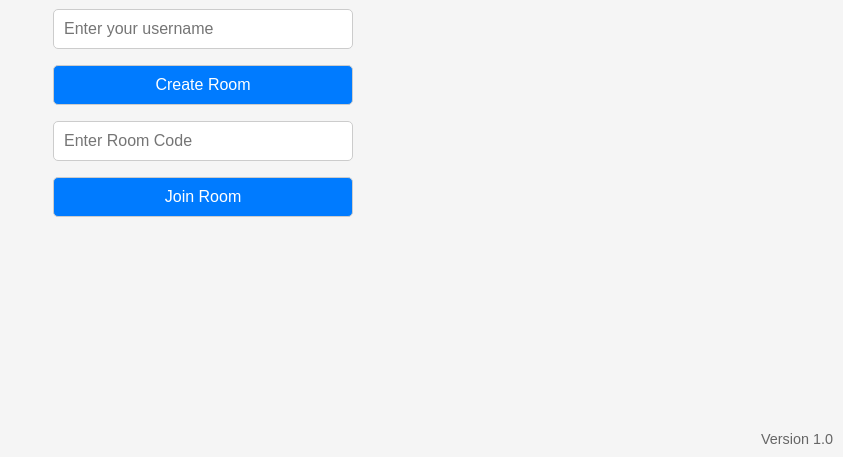
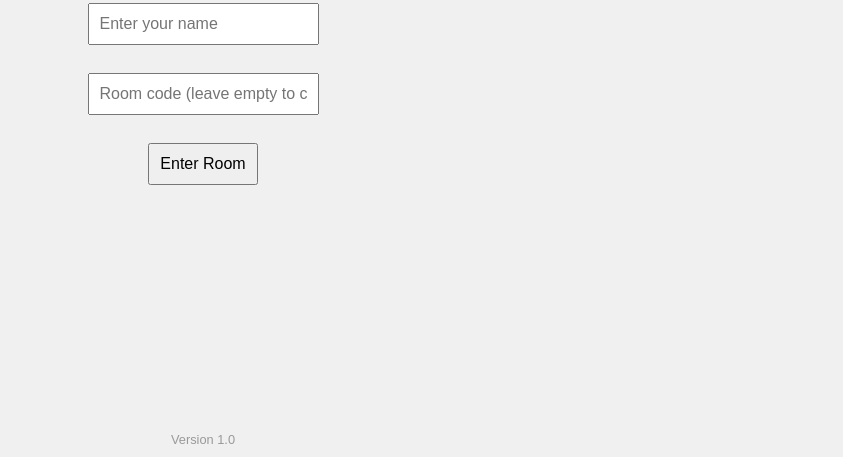
Before and after one commit to Aiden-D0/paint-web, a plain HTML site: page index.html in a window 1280 px wide. Shown: the part 343-800 px from the top of the page, without its empty margins (437-1280 px from the left). Drawn offline with Linux system fonts and the light colour scheme.

Commit message:
Update index.html

```diff
--- a/index.html
+++ b/index.html
@@ -1,75 +1,54 @@
 <!DOCTYPE html>
 <html lang="en">
 <head>
-  <meta charset="UTF-8">
-  <meta name="viewport" content="width=device-width, initial-scale=1.0">
+  <meta charset="UTF-8" />
+  <meta name="viewport" content="width=device-width, initial-scale=1.0" />
   <title>Paint-Web Main Menu</title>
+  <link rel="stylesheet" href="style.css" />
   <style>
     body {
-      margin: 0;
-      padding: 0;
-      font-family: Arial, sans-serif;
-      background: #f5f5f5;
       display: flex;
       flex-direction: column;
       align-items: center;
       justify-content: center;
       height: 100vh;
-    }
-    h1 {
-      font-size: 3em;
-      margin-bottom: 0.5em;
-    }
-    .menu {
-      display: flex;
-      flex-direction: column;
-      gap: 1em;
-      width: 300px;
+      background: #f0f0f0;
     }
     input, button {
       padding: 10px;
-      font-size: 1em;
-      border: 1px solid #ccc;
-      border-radius: 5px;
+      font-size: 1rem;
+      margin: 5px;
     }
-    button {
-      background: #007bff;
-      color: white;
-      cursor: pointer;
+    h1 {
+      margin-bottom: 1rem;
     }
     .version {
       position: absolute;
       bottom: 10px;
-      right: 10px;
-      color: #666;
-      font-size: 0.9em;
+      font-size: 0.8em;
+      color: #999;
     }
   </style>
 </head>
 <body>
   <h1>Paint-Web</h1>
-  <div class="menu">
-    <input type="text" id="username" placeholder="Enter your username">
-    <button onclick="createRoom()">Create Room</button>
-    <input type="text" id="roomCode" placeholder="Enter Room Code">
-    <button onclick="joinRoom()">Join Room</button>
-  </div>
-
+  <input id="userName" type="text" placeholder="Enter your name" />
+  <br />
+  <input id="roomCode" type="text" placeholder="Room code (leave empty to create)" />
+  <br />
+  <button onclick="enterRoom()">Enter Room</button>
   <div class="version">Version 1.0</div>
 
   <script>
-    function createRoom() {
-      const username = document.getElementById("username").value.trim();
-      if (!username) return alert("Please enter a username");
-      const code = Math.random().toString(36).substr(2, 5).toUpperCase();
-      window.location.href = `/room.html?code=${code}&user=${encodeURIComponent(username)}`;
+    function randomCode(length = 5) {
+      return Math.random().toString(36).substring(2, 2 + length).toUpperCase();
     }
 
-    function joinRoom() {
-      const username = document.getElementById("username").value.trim();
-      const code = document.getElementById("roomCode").value.trim().toUpperCase();
-      if (!username || !code) return alert("Please enter both username and room code");
-      window.location.href = `/room.html?code=${code}&user=${encodeURIComponent(username)}`;
+    function enterRoom() {
+      const user = document.getElementById("userName").value.trim() || "Guest";
+      let code = document.getElementById("roomCode").value.trim().toUpperCase();
+      if (!code) code = randomCode();
+      window.location.href = `room.html?code=${code}&user=${encodeURIComponent(user)}`;
     }
   </script>
 </body>
```
